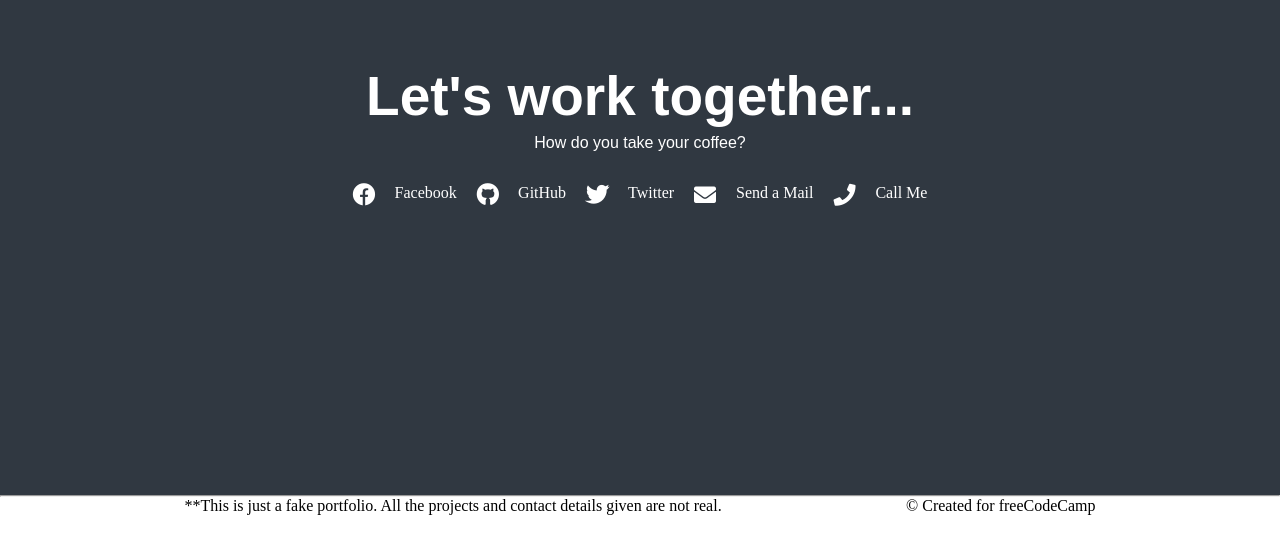
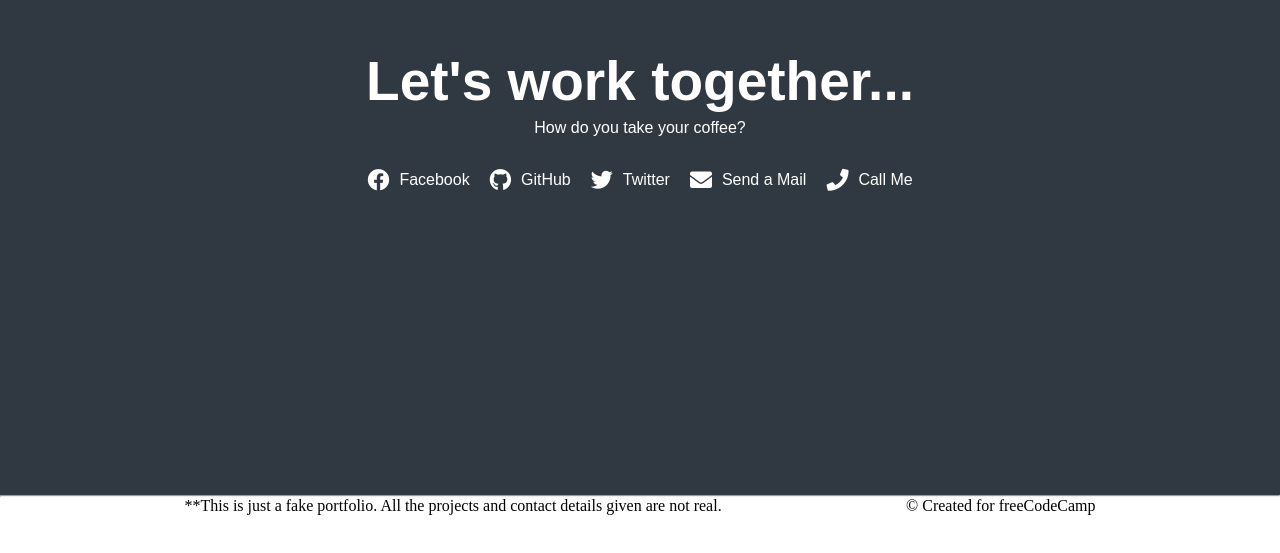
Before and after one commit to vikrantkkk/vikrant-akanni, a plain HTML site: page index.html in a window 1280 px wide. Shown: the part 225-778 px from the top of the page. Drawn offline with Linux system fonts and the light colour scheme.

Commit message:
updated footer branch

```diff
--- a/css/style.css
+++ b/css/style.css
@@ -32,15 +32,13 @@
 }
 
 .profileLink ul li {
+  display: flex;
+  gap: 10px;
   font-size: 22px;
   color: white;
   font-weight: 700;
 };
 
-nav li:hover{
-  color: red;
-  display: none;
-}
 
 .footer {
  height: 10vh;
@@ -57,3 +55,9 @@ nav li:hover{
   width: 100vw;
   margin-top: 20px;
 }
+
+nav li:hover {
+  transform: translateY(10px);
+  transition: all .5s ease;
+  cursor: pointer;
+}
--- a/index.html
+++ b/index.html
@@ -3,11 +3,11 @@
   <head>
     <meta charset="UTF-8" />
     <title>Fork Me! FCC: Test Suite Template</title>
-    <link rel="stylesheet" href="css/style.css" />
     <link
       rel="stylesheet"
       href="https://cdnjs.cloudflare.com/ajax/libs/font-awesome/5.15.3/css/all.min.css"
     />
+    <link rel="stylesheet" href="css/style.css" />
   </head>
 
   <body>
@@ -21,16 +21,29 @@
         <div class="profileLink">
           <nav>
             <ul>
-              <li class="fab fa-facebook"></li>
-              Facebook
-              <li class="fab fa-github"></li>
-              GitHub
-              <li class="fab fa-twitter"></li>
-              Twitter
-              <li class="fas fa-envelope"></li>
-              Send a Mail
-              <li class="fas fa-phone"></li>
-              Call Me
+              <li  id="test">
+                <i class="fab fa-facebook"></i>
+                <p>Facebook</p>
+              </li>
+              <li >
+                <i class="fab fa-github"></i>
+                <p>GitHub</p>
+              </li>
+
+              <li >
+                <i class="fab fa-twitter"></i>
+                <p>Twitter</p>
+              </li>
+
+              <li >
+                <i class="fas fa-envelope"></i>
+                <p>Send a Mail</p>
+              </li>
+              <li >
+                <i class="fas fa-phone"></i>
+                <p>Call Me</p>
+              </li>
+
             </ul>
           </nav>
         </div>
```
